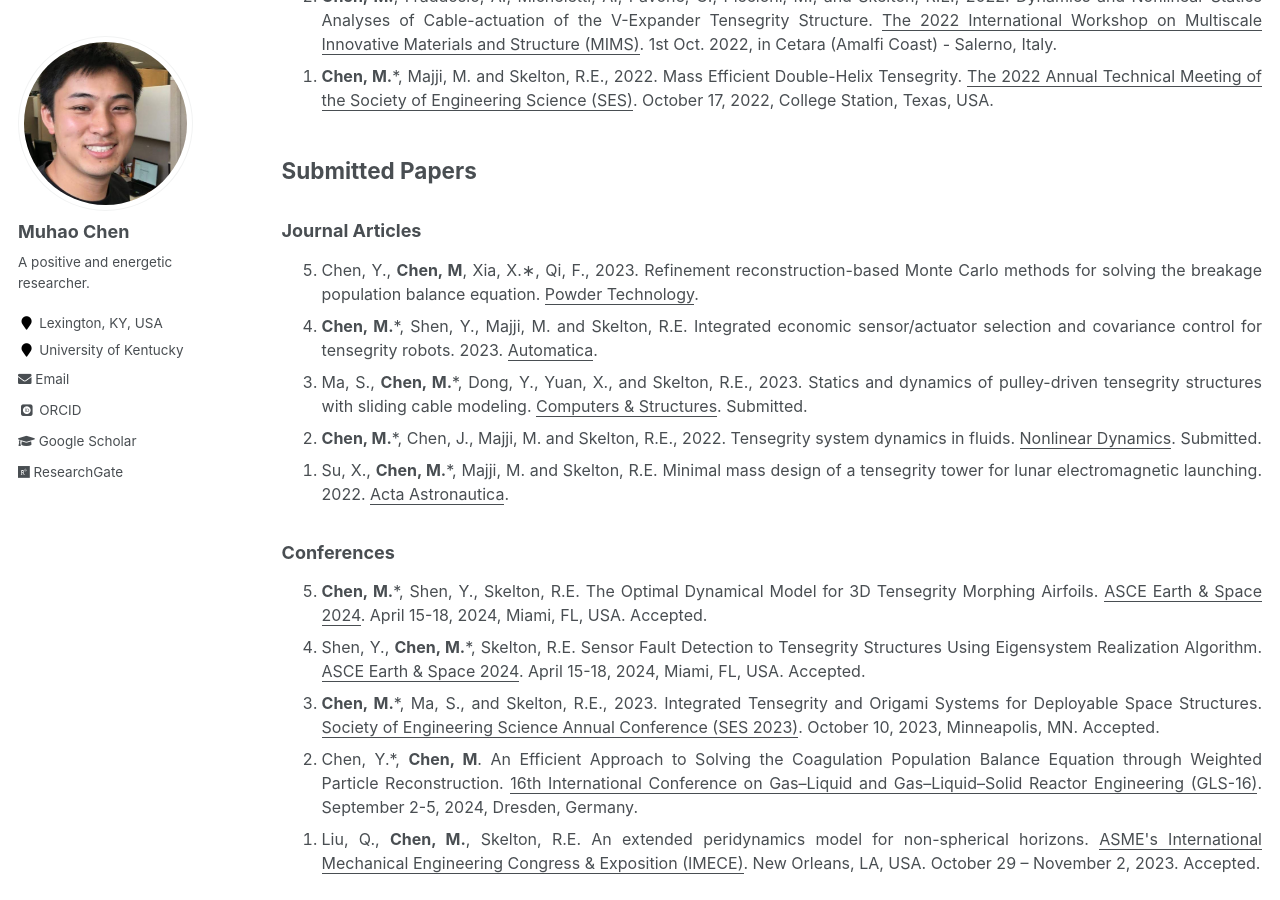
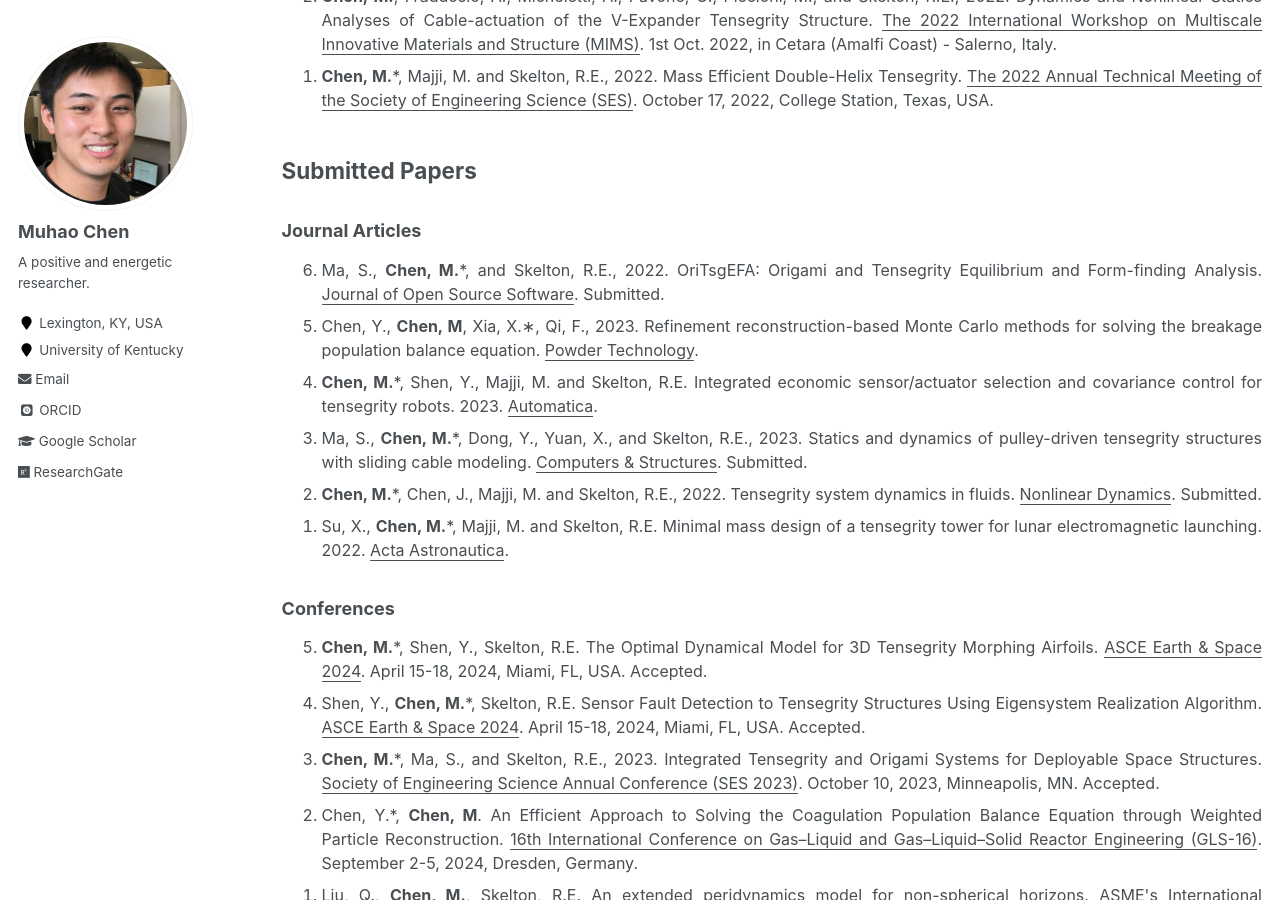
Before and after one commit to Muhao-Chen/muhao-chen.github.io, a Jekyll site: the page built from _pages/publication.md, in a window 1280 px wide and 900 px high, scrolled down 2618 px. Built offline with Jekyll 4.4.1, drawn with Linux system fonts in a browser that asks for light colours; some web fonts are replaced.

Commit message:
Update publication.md

```diff
--- a/_pages/publication.md
+++ b/_pages/publication.md
@@ -69,6 +69,7 @@ toc: true
 ### Journal Articles
 <font size=3>
 <ol reversed>
+<li> Ma, S., <strong>Chen, M.</strong>*, and Skelton, R.E., 2022. OriTsgEFA: Origami and Tensegrity Equilibrium and Form-finding Analysis. <u>Journal of Open Source Software</u>. Submitted. </li>
 <li> Chen, Y., <strong>Chen, M</strong>, Xia, X.∗, Qi, F., 2023. Refinement reconstruction-based Monte Carlo methods for solving the breakage population balance equation. <u>Powder Technology</u>. </li>
 <li> <strong>Chen, M.</strong>*, Shen, Y., Majji, M. and Skelton, R.E. Integrated economic sensor/actuator selection and covariance control for tensegrity robots. 2023. <u>Automatica</u>. </li>
 <li> Ma, S., <strong>Chen, M.</strong>*, Dong, Y., Yuan, X., and Skelton, R.E., 2023. Statics and dynamics of pulley-driven tensegrity structures with sliding cable modeling. <u>Computers & Structures</u>. Submitted. </li>
```
